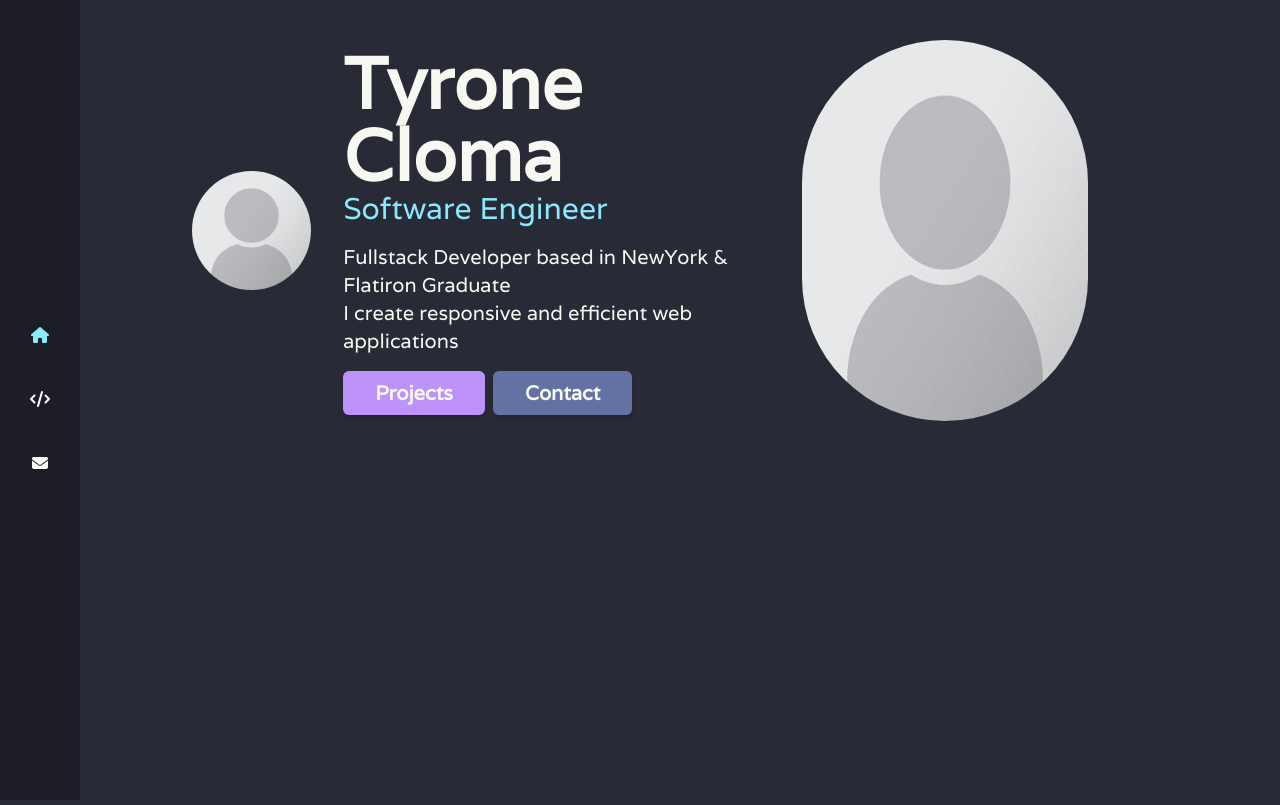
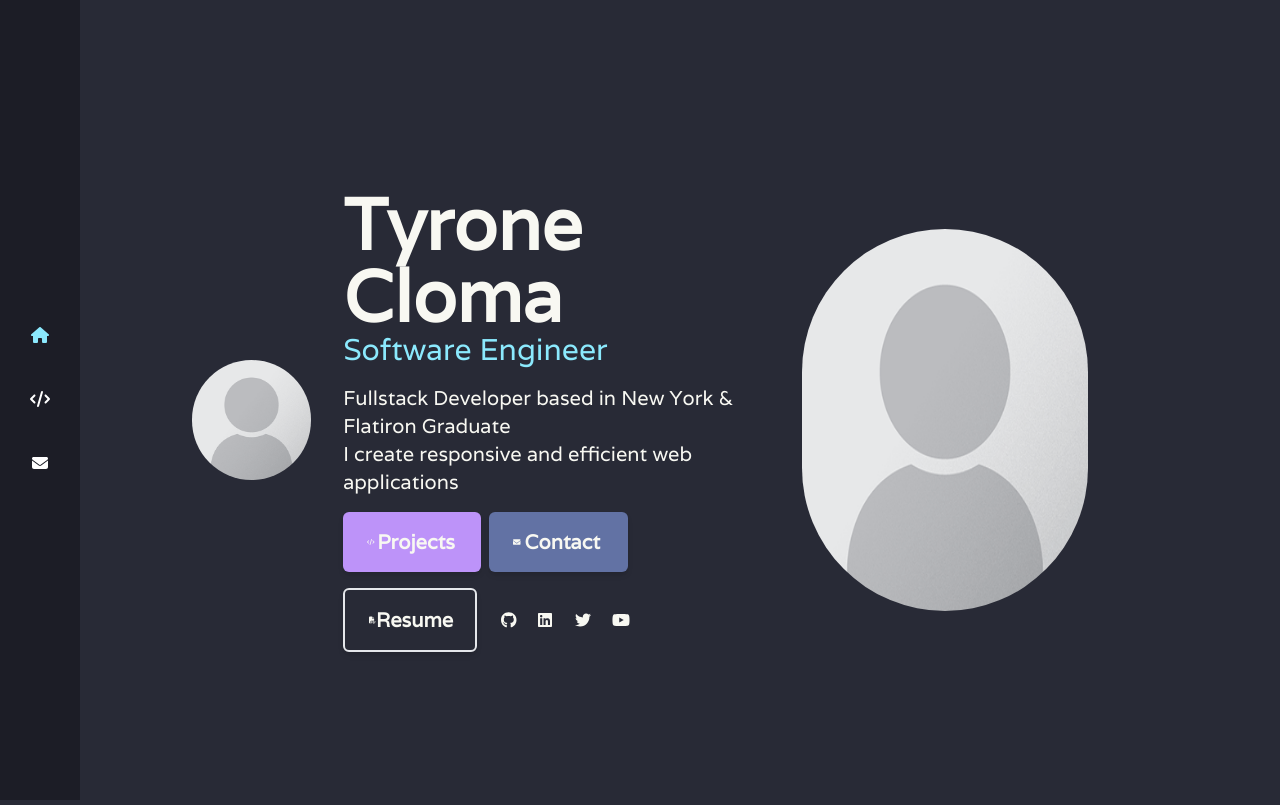
Before and after one commit to tcloma/portfolio-site, a Next.js app: page / in a window 1280 px wide. Built offline with nearby package versions, Linux system fonts and the light colour scheme.

Commit message:
added socials to homepage and added code / demo buttons to project cards

```diff
--- a/components/ProjectCard.tsx
+++ b/components/ProjectCard.tsx
@@ -1,7 +1,14 @@
-import { FC, useState } from 'react'
+import { FC } from 'react'
 import Image from 'next/future/image'
 import { IProjData } from '../public/data/projectData'
 import TechChip from './TechChip'
+import { FontAwesomeIcon } from '@fortawesome/react-fontawesome'
+import {
+   faGithub,
+   faLinkedin,
+   faTwitter,
+   faYoutube,
+} from '@fortawesome/free-brands-svg-icons'
 
 interface IProps {
    projectData: IProjData
@@ -11,12 +18,12 @@ const ProjectCard: FC<IProps> = ({ projectData }) => {
    const { title, stack, description, previewLink, demoLink } = projectData
 
    return (
-      <article className='flex min-h-[30rem] w-96 flex-col gap-6 rounded-md bg-dWhite pb-4 text-dBg shadow-md'>
+      <article className='flex min-h-[30rem] w-[22rem] flex-col items-center justify-between rounded-md bg-dWhite pb-4 text-dBg shadow-md lg:w-96'>
+         <div className='flex flex-col gap-4'>
             <Image
                src={previewLink}
                alt='Project preview'
-            onClick={() => window.open(demoLink)}
-            className='offset cursor-pointer rounded-md shadow-sm shadow-gray-800'
+               className='offset rounded-md shadow-sm shadow-gray-800'
                width={1920}
                height={1080}
             />
@@ -25,9 +32,23 @@ const ProjectCard: FC<IProps> = ({ projectData }) => {
                   <TechChip key={index} item={tech} />
                ))}
             </div>
+         </div>
          <div className='px-4'>
-            <h1 className='text-2xl font-bold text-black'> {title} </h1>
+            <h1 className='text-2xl font-bold text-dBg'> {title} </h1>
             <p>{description}</p>
+         </div>
+         <div className='flex h-12 w-[90%] gap-2'>
+            <button
+               onClick={() => window.open(demoLink)}
+               className='project-btn'
+            >
+               <FontAwesomeIcon className='w-1/6' icon={faGithub} />
+               <span className='w-5/6'> Code </span>
+            </button>
+            <button className='grey-btn cursor-default text-gray-300'>
+               <FontAwesomeIcon className='w-1/6' icon={faYoutube} />
+               <span className='w-5/6'> Demo </span>
+            </button>
          </div>
       </article>
    )
--- a/pages/contact.tsx
+++ b/pages/contact.tsx
@@ -47,7 +47,7 @@ const Contact: NextPage = () => {
          <section className='half-section gap-4 bg-dOffBg'>
             <IconText
                icon={<FontAwesomeIcon icon={faLocationDot} />}
-               text='Newyork, NY'
+               text='New York, NY'
             />
             <IconText
                icon={<FontAwesomeIcon icon={faPhone} />}
--- a/pages/index.tsx
+++ b/pages/index.tsx
@@ -2,6 +2,28 @@ import type { NextPage } from 'next'
 import Image from 'next/future/image'
 import headshot from '/public/images/placeholders/placeholder-headshot.png'
 import { useRouter } from 'next/router'
+import IconText from '../components/IconText'
+
+import { FontAwesomeIcon } from '@fortawesome/react-fontawesome'
+import {
+   faFilePdf,
+   faCode,
+   faEnvelope,
+} from '@fortawesome/free-solid-svg-icons'
+import {
+   faGithub,
+   faLinkedin,
+   faTwitter,
+   faYoutube,
+} from '@fortawesome/free-brands-svg-icons'
+
+/*
+
+   Note on Mac / OSX compatiblity:
+   window.open() doesn't work
+   try: location.href='link'
+
+*/
 
 const Home: NextPage = () => {
    const router = useRouter()
@@ -25,26 +47,82 @@ const Home: NextPage = () => {
                      Software Engineer
                   </h1>
                </div>
-               <div className='text-xl'>
+               <div className='text-md font-light lg:text-xl'>
                   <p>
-                     Fullstack Developer based in NewYork & Flatiron Graduate
+                     Fullstack Developer based in New York & Flatiron Graduate
                   </p>
                   <p>I create responsive and efficient web applications</p>
                </div>
 
-               <div className='flex gap-2 text-xl'>
+               <div className='flex w-full gap-2 text-xl lg:w-2/3'>
                   <button
                      onClick={() => router.push('/projects')}
-                     className='rounded-md bg-dPurple py-2 px-8 font-semibold shadow-md hover:bg-dWhite hover:text-dPurple'
+                     className='homeBtn bg-dPurple hover:text-dPurple'
                   >
-                     Projects
+                     <FontAwesomeIcon
+                        className='w-1/6 lg:w-1/12'
+                        icon={faCode}
+                     />
+                     <span className='w-5/6 lg:w-11/12'>Projects</span>
                   </button>
                   <button
                      onClick={() => router.push('/contact')}
-                     className='rounded-md bg-dBlue py-2 px-8 font-semibold shadow-md hover:bg-dWhite hover:text-dBlue'
+                     className='homeBtn bg-dBlue hover:text-dBlue'
                   >
-                     Contact
+                     <FontAwesomeIcon
+                        className='w-1/6 lg:w-1/12'
+                        icon={faEnvelope}
+                     />
+                     <span className='w-5/6 lg:w-11/12'>Contact</span>
                   </button>
+               </div>
+
+               <div className='flex w-full flex-col gap-2 lg:w-2/3 lg:flex-row'>
+                  <button
+                     className='homeBtn w-full border-2 bg-transparent text-xl text-dWhite hover:text-dDbg lg:w-1/2'
+                     onClick={() =>
+                        window.open('/data/Tyrone_Cloma_Resume.pdf')
+                     }
+                  >
+                     <FontAwesomeIcon className='w-1/12' icon={faFilePdf} />
+                     <span className='w-11/12'>Resume</span>
+                  </button>
+                  <div className='flex w-full flex-row justify-between rounded-md text-dBg lg:w-1/2'>
+                     <div
+                        onClick={() => window.open('https://github.com/tcloma')}
+                        className='home-social-btn hover:bg-white hover:text-black'
+                     >
+                        <FontAwesomeIcon icon={faGithub} />
+                     </div>
+                     <div
+                        onClick={() =>
+                           window.open(
+                              'https://www.linkedin.com/in/tyronecloma/'
+                           )
+                        }
+                        className='home-social-btn hover:bg-[#0e76a8]'
+                     >
+                        <FontAwesomeIcon icon={faLinkedin} />
+                     </div>
+                     <div
+                        onClick={() =>
+                           window.open('https://twitter.com/TClomaDev')
+                        }
+                        className='home-social-btn hover:bg-white hover:text-[#1DA1F2]'
+                     >
+                        <FontAwesomeIcon icon={faTwitter} />
+                     </div>
+                     <div
+                        onClick={() =>
+                           window.open(
+                              'https://www.youtube.com/channel/UC3If51Uhyyqg4WbN8QrUulw/featured'
+                           )
+                        }
+                        className='home-social-btn hover:bg-white hover:text-[#c3352e]'
+                     >
+                        <FontAwesomeIcon icon={faYoutube} />
+                     </div>
+                  </div>
                </div>
             </div>
             <Image
@@ -55,7 +133,6 @@ const Home: NextPage = () => {
                height={800}
             />
          </section>
-         <section id='about' className='slide lg:h-96'></section>
       </main>
    )
 }
--- a/pages/projects.tsx
+++ b/pages/projects.tsx
@@ -4,7 +4,7 @@ import ProjectCard from '../components/ProjectCard'
 
 const Projects: NextPage = () => {
    return (
-      <main className='page pt-[20px] lg:pt-0'>
+      <main className='page py-[20px] lg:py-0'>
          <section className='flex w-[90%] flex-col flex-wrap items-center justify-center gap-10 pt-[5rem] lg:flex-row lg:gap-4'>
             {projectData.map((project, index) => (
                <ProjectCard key={index} projectData={project} />
--- a/public/data/projectData.ts
+++ b/public/data/projectData.ts
@@ -9,7 +9,7 @@ export interface IProjData {
 export const projectData: Array<IProjData> = [
    {
       title: 'Hover Note',
-      stack: ['TypeScript', 'React', 'Redux', 'Electron.js', 'ChakraUI'],
+      stack: ['TypeScript', 'React', 'Electron.js', 'ChakraUI'],
       description: 'Hover Note is a markdown sticky notes application designed to provide a more comprehensive and extensible experience when taking and referencing notes',
       previewLink: '/images/previews/hover-preview.png',
       demoLink: 'https://github.com/tcloma/Hover-Note-FIS'
@@ -17,7 +17,7 @@ export const projectData: Array<IProjData> = [
    {
       title: 'Flypto Crypto',
       stack: ['JavaScript', 'React', 'Ruby', 'Rails', 'SASS'],
-      description: 'A mock crypto trading platform built on the idea of simplicity and transparency',
+      description: 'A mock crypto trading platform built on the idea of simplicity and transparency, with up to date prices & visualized currencry graphs',
       previewLink: '/images/previews/flypto-preview.png',
       demoLink: 'https://github.com/tcloma/Flypto-Crypto-FIS'
    },
--- a/styles/globals.css
+++ b/styles/globals.css
@@ -23,6 +23,9 @@
    .input-field {
       @apply rounded-md p-4;
    }
+   .homeBtn {
+      @apply flex w-1/2 flex-row items-center justify-between rounded-md  py-4 px-6 font-semibold shadow-md duration-300 hover:bg-dWhite;
+   }
 }
 
 .slide {
@@ -37,10 +40,6 @@
    @apply flex w-[20rem] flex-row rounded-md bg-dWhite p-4 text-dBg;
 }
 
-.social-btn {
-   @apply flex w-1/5 cursor-pointer items-center rounded-md bg-dWhite p-4;
-}
-
 .navBtn {
    @apply min-w-[30px]  hover:text-dCyan lg:w-full;
 }
@@ -48,3 +47,19 @@
 .navBtnClicked {
    @apply min-w-[30px]  text-dCyan lg:w-full;
 }
+
+.social-btn {
+   @apply flex w-1/5 cursor-pointer items-center rounded-md bg-dWhite p-4;
+}
+
+.home-social-btn {
+   @apply flex w-1/5 cursor-pointer items-center rounded-md bg-transparent p-4 text-dWhite duration-300;
+}
+
+.project-btn {
+   @apply flex w-1/2 flex-row items-center justify-between rounded-md border-2 border-dOffBg bg-dWhite px-4 py-2 text-lg font-semibold text-dBg shadow-lg duration-300 hover:border-dBg hover:bg-dBg hover:text-dWhite;
+}
+
+.grey-btn {
+   @apply flex w-1/2 flex-row items-center justify-between rounded-md border-2 px-4 py-2 text-lg font-semibold;
+}
```
Lines whose indentation alone changed are shown as unchanged.
